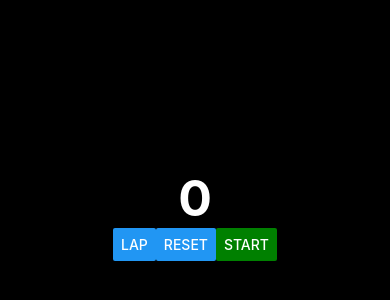
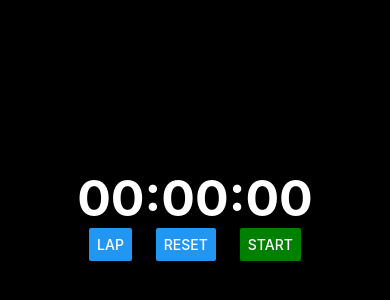
Before and after one commit to Shopify/eng-intern-assessment-react-native, a React Native app: screen / in a window 390 px wide. Shown: the part 208-508 px from the top of the page. Built offline with nearby package versions, Linux system fonts and the light colour scheme.

Commit message:
improved timer to increment by milliseconds instead of seconds

```diff
--- a/src/StopWatch.tsx
+++ b/src/StopWatch.tsx
@@ -11,8 +11,9 @@ export default function StopWatch() {
   const onStart = () => {
     setIsRunning(true)
     intervalRef.current = setInterval(() => {
-      setTime(time => time + 1)
-    }, 1000)
+      // increase time by 10 milliseconds per 10 milliseconds, better performance than per millisecond
+      setTime(time => time + 10)
+    }, 10)
   }
   const onStop = () => {
     setIsRunning(false)
@@ -25,11 +26,22 @@ export default function StopWatch() {
     setTime(0)
     onStop()
   }
+  const formatTime = (time) => {
+    const minutes = Math.floor(time / 60000).toString().padStart(2, '0');
+    const seconds = Math.floor((time % 60000) / 1000).toString().padStart(2, '0')
+    const milliseconds = Math.floor(time % 1000).toString().padStart(2, '0')
+    return `${minutes}:${seconds}:${milliseconds}`
+  }
 
   return (
     <View>
-      <Text style={styles.text}>{time}</Text>
-      <StopWatchButton isRunning={isRunning} onStartPress={onStart} onStopPress={onStop} onResetPress={resetTimer}/>
+      <Text style={styles.text}>{formatTime(time)}</Text>
+      <StopWatchButton
+        isRunning={isRunning}
+        onStartPress={onStart}
+        onStopPress={onStop}
+        onResetPress={resetTimer}
+      />
     </View>
   );
 }
```
